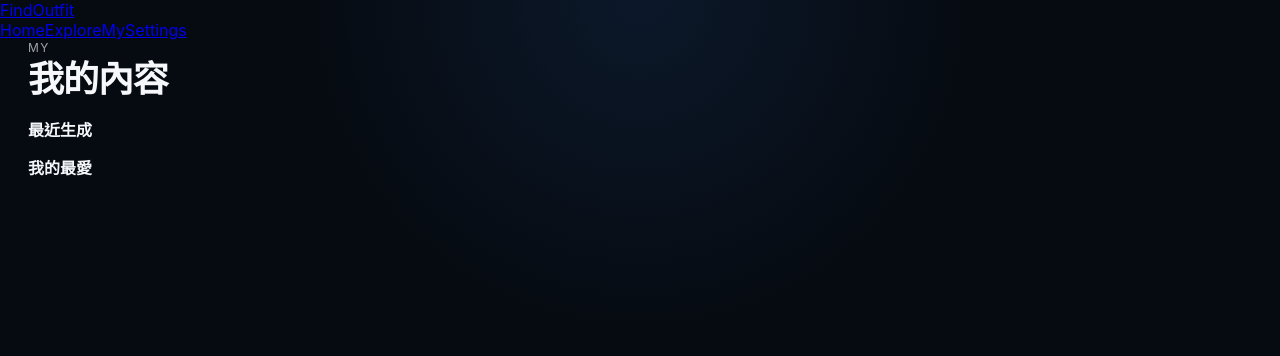
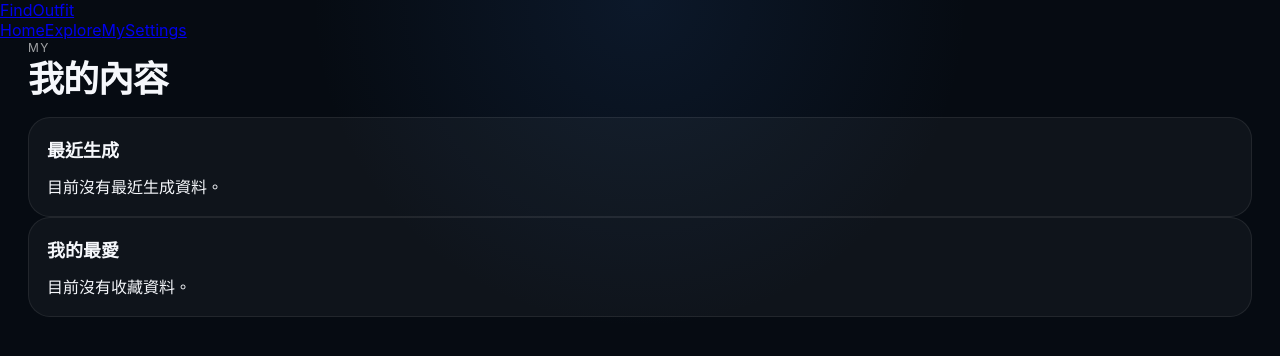
Before and after one commit to howeasyshare-glitch/simon, a Next.js app: page /my in a window 1280 px wide. Shown: the top 356 px of the page. Built offline with nearby package versions, Linux system fonts and the light colour scheme; no server answers.

Commit message:
Add files via upload

```diff
--- a/app/my/page.tsx
+++ b/app/my/page.tsx
@@ -10,10 +10,68 @@ import { supabaseBrowser } from "../../lib/supabaseBrowser";
 export default function Page() {
   const [recent, setRecent] = useState<OutfitItem[]>([]);
   const [favorites, setFavorites] = useState<OutfitItem[]>([]);
-  const [zoomSrc, setZoomSrc] = useState('');
-  useEffect(() => { load(); }, []);
-  async function load() { await Promise.all([loadRecent(), loadFavorites()]); }
-  async function loadRecent() { try { const { data } = await supabaseBrowser.auth.getSession(); const token = data.session?.access_token; const r = await fetch(`/api/data?op=outfits.recent&limit=20&ts=${Date.now()}`, { headers: token ? { Authorization: `Bearer ${token}` } : {}, cache: 'no-store' }); const j = await r.json(); if (r.ok && j?.ok) setRecent(j.items || []); } catch {} }
-  async function loadFavorites() { try { let anonId = localStorage.getItem('findoutfit_anon_id'); if (!anonId) { anonId = crypto.randomUUID(); localStorage.setItem('findoutfit_anon_id', anonId); } const data = await apiGetJson<{ ok: boolean; items: OutfitItem[] }>(`/api/data?op=outfits.favorites&limit=20&anon_id=${encodeURIComponent(anonId)}&ts=${Date.now()}`); setFavorites(data?.items || []); } catch {} }
-  return <main className={styles.page}><NavBar /><section className={styles.contentWrap}><div className={styles.sectionHead}><div><div className={styles.kicker}>My</div><h1 className={styles.sectionTitle}>我的內容</h1></div></div><section className={styles.listSection}><div className={styles.blockTitle}>最近生成</div><div className={styles.exploreGrid}>{recent.map(item => <OutfitCard key={item.id} item={item} onOpen={() => item.image_url && setZoomSrc(item.image_url)} />)}</div></section><section className={styles.listSection}><div className={styles.blockTitle}>我的最愛</div><div className={styles.exploreGrid}>{favorites.map(item => <OutfitCard key={item.id} item={item} onOpen={() => item.image_url && setZoomSrc(item.image_url)} />)}</div></section></section>{zoomSrc ? <div className={styles.modalBackdrop} onClick={() => setZoomSrc('')}><img src={zoomSrc} alt='' className={styles.modalImg} /></div> : null}</main>;
+  const [zoomSrc, setZoomSrc] = useState("");
+
+  useEffect(() => {
+    load();
+  }, []);
+
+  async function load() {
+    await Promise.all([loadRecent(), loadFavorites()]);
+  }
+
+  async function loadRecent() {
+    try {
+      const { data } = await supabaseBrowser.auth.getSession();
+      const token = data.session?.access_token;
+      const r = await fetch(`/api/data?op=outfits.recent&limit=20&ts=${Date.now()}`, {
+        headers: token ? { Authorization: `Bearer ${token}` } : {},
+        cache: "no-store",
+      });
+      const j = await r.json();
+      if (r.ok && j?.ok) setRecent(j.items || []);
+    } catch {}
+  }
+
+  async function loadFavorites() {
+    try {
+      let anonId = localStorage.getItem("findoutfit_anon_id");
+      if (!anonId) {
+        anonId = crypto.randomUUID();
+        localStorage.setItem("findoutfit_anon_id", anonId);
+      }
+      const data = await apiGetJson<{ ok: boolean; items: OutfitItem[] }>(`/api/data?op=outfits.favorites&limit=20&anon_id=${encodeURIComponent(anonId)}&ts=${Date.now()}`);
+      setFavorites(data?.items || []);
+    } catch {}
+  }
+
+  return (
+    <main className={styles.page}>
+      <NavBar />
+      <section className={styles.contentWrap}>
+        <div className={styles.sectionHead}>
+          <div>
+            <div className={styles.kicker}>My</div>
+            <h1 className={styles.sectionTitle}>我的內容</h1>
+          </div>
+        </div>
+
+        <section className={styles.listSection}>
+          <div className={styles.historyBlock}>
+            <div className={styles.historyTitle}>最近生成</div>
+            {recent.length ? <div className={styles.exploreGrid}>{recent.map((item) => <OutfitCard key={item.id} item={item} onOpen={() => item.image_url && setZoomSrc(item.image_url)} />)}</div> : <div className={styles.emptyText}>目前沒有最近生成資料。</div>}
+          </div>
+        </section>
+
+        <section className={styles.listSection}>
+          <div className={styles.historyBlock}>
+            <div className={styles.historyTitle}>我的最愛</div>
+            {favorites.length ? <div className={styles.exploreGrid}>{favorites.map((item) => <OutfitCard key={item.id} item={item} onOpen={() => item.image_url && setZoomSrc(item.image_url)} />)}</div> : <div className={styles.emptyText}>目前沒有收藏資料。</div>}
+          </div>
+        </section>
+      </section>
+
+      {zoomSrc ? <div className={styles.modalBackdrop} onClick={() => setZoomSrc("")}><img src={zoomSrc} alt="" className={styles.modalImg} /></div> : null}
+    </main>
+  );
 }
```
